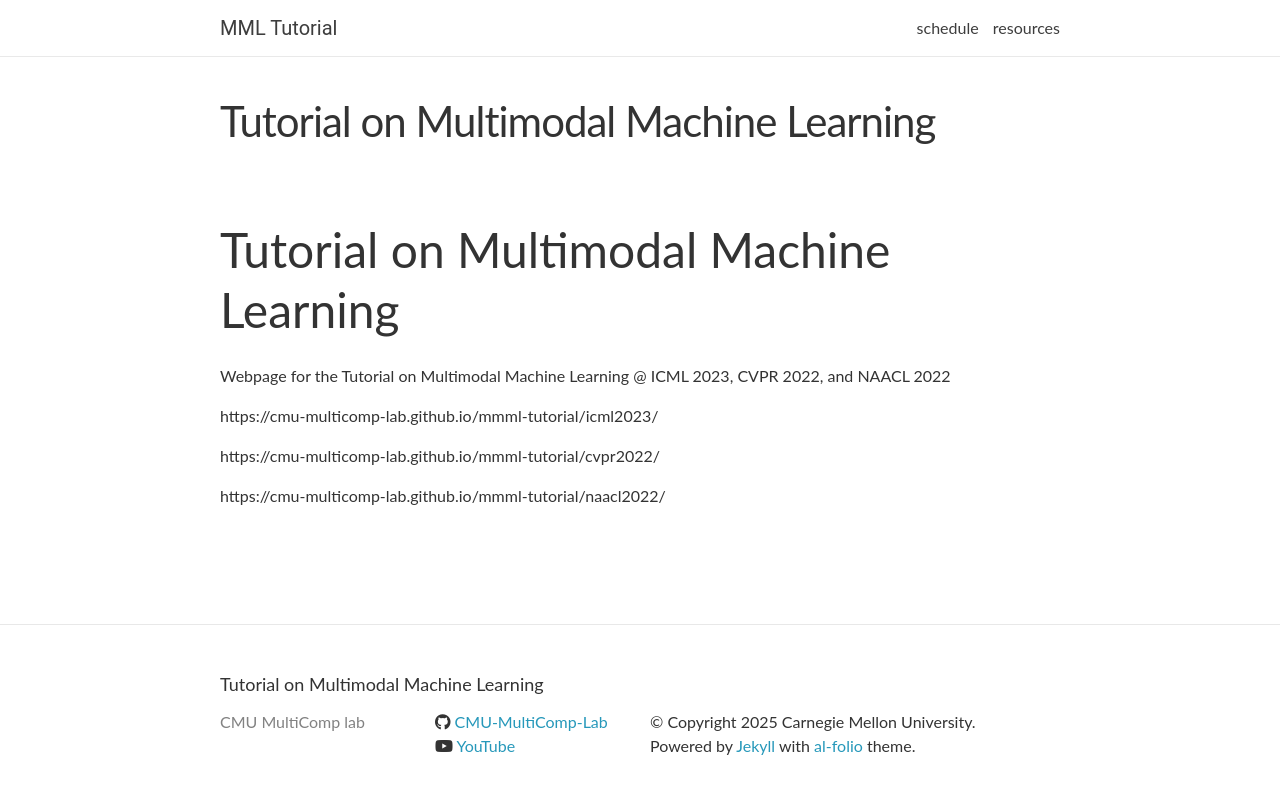
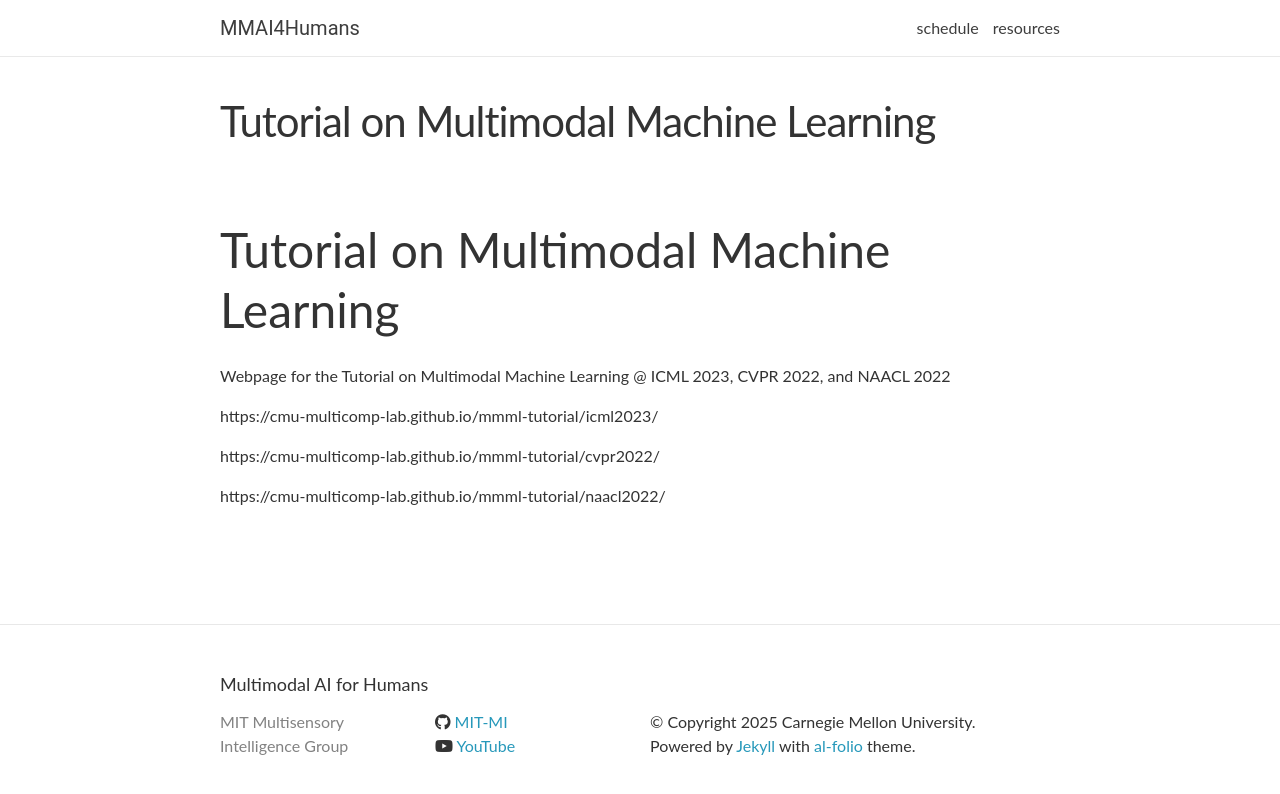
Before and after one commit to MIT-MI/mmai4humans-course, a Jekyll site: the page built from README.md, in a window 1280 px wide. Shown: the top 794 px of the page. Built offline with Jekyll 4.4.1, drawn with Linux system fonts in a browser that asks for light colours; nearby versions of some CDN libraries; our own code applies the rules of GitHub Pages for plain Markdown files; comment, search, counter and statistics services are not loaded.

Commit message:
Update _config.yml

```diff
--- a/_config.yml
+++ b/_config.yml
@@ -1,12 +1,12 @@
 # -----------------------------------------------------------------------------
 # Site settings
 # -----------------------------------------------------------------------------
-author: CMU MultiComp lab
-name: MML Tutorial
-title: Tutorial on Multimodal Machine Learning
+author: MIT Multisensory Intelligence Group
+name: MMAI4Humans
+title: Multimodal AI for Humans
 email:
 description: >
-  Tutorial on Multimodal Machine Learning
+  Multimodal AI for Human Sensing and Interaction
 footer_text: >
   Powered by <a href="http://jekyllrb.com/" target="_blank">Jekyll</a> with <a href="https://github.com/alshedivat/al-folio">al-folio</a> theme.
 
@@ -16,7 +16,7 @@ baseurl: # the subpath of your site, e.g. /blog/
 # -----------------------------------------------------------------------------
 # Social integration
 # -----------------------------------------------------------------------------
-github_username: CMU-MultiComp-Lab
+github_username: MIT-MI
 google_analytics: UA-131744305-1
 youtube_channel: UCqlHIJTGYhiwQpNuPU5e2gg
 rss:  # notes rss
```
